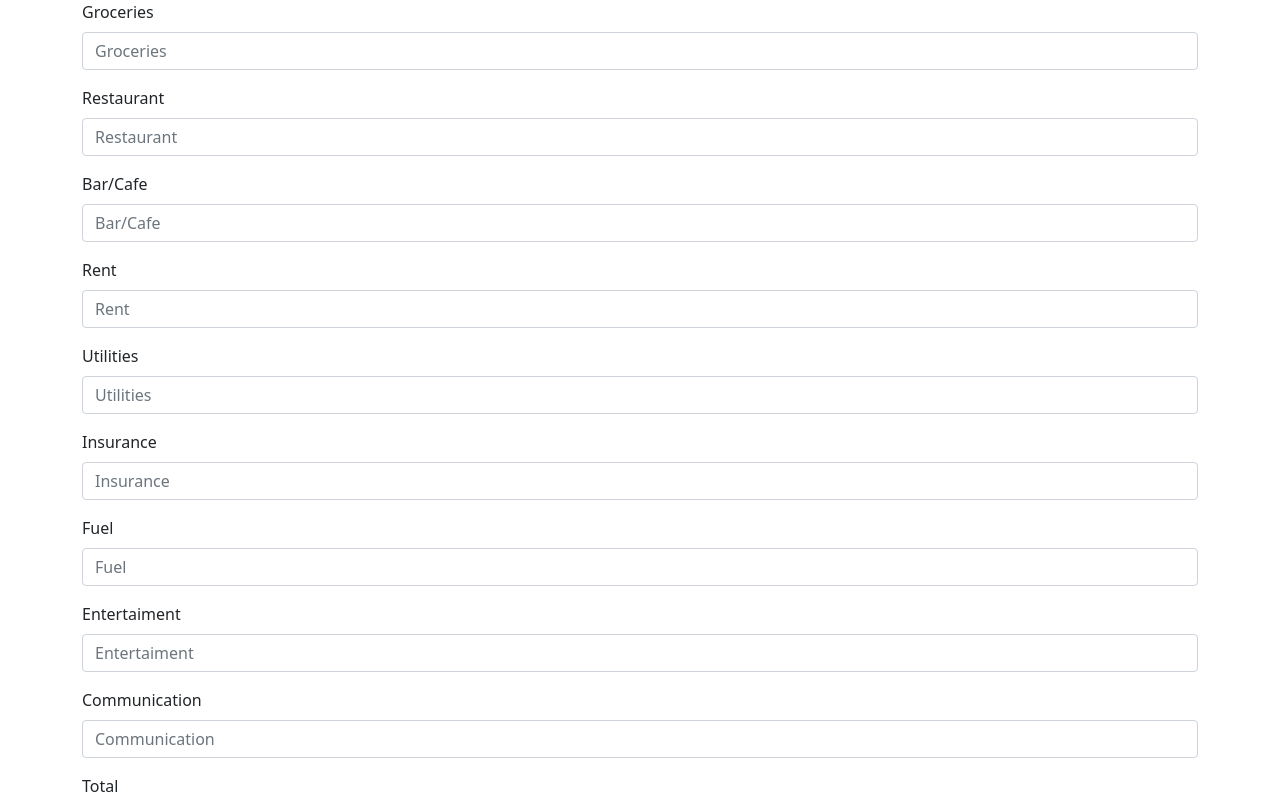
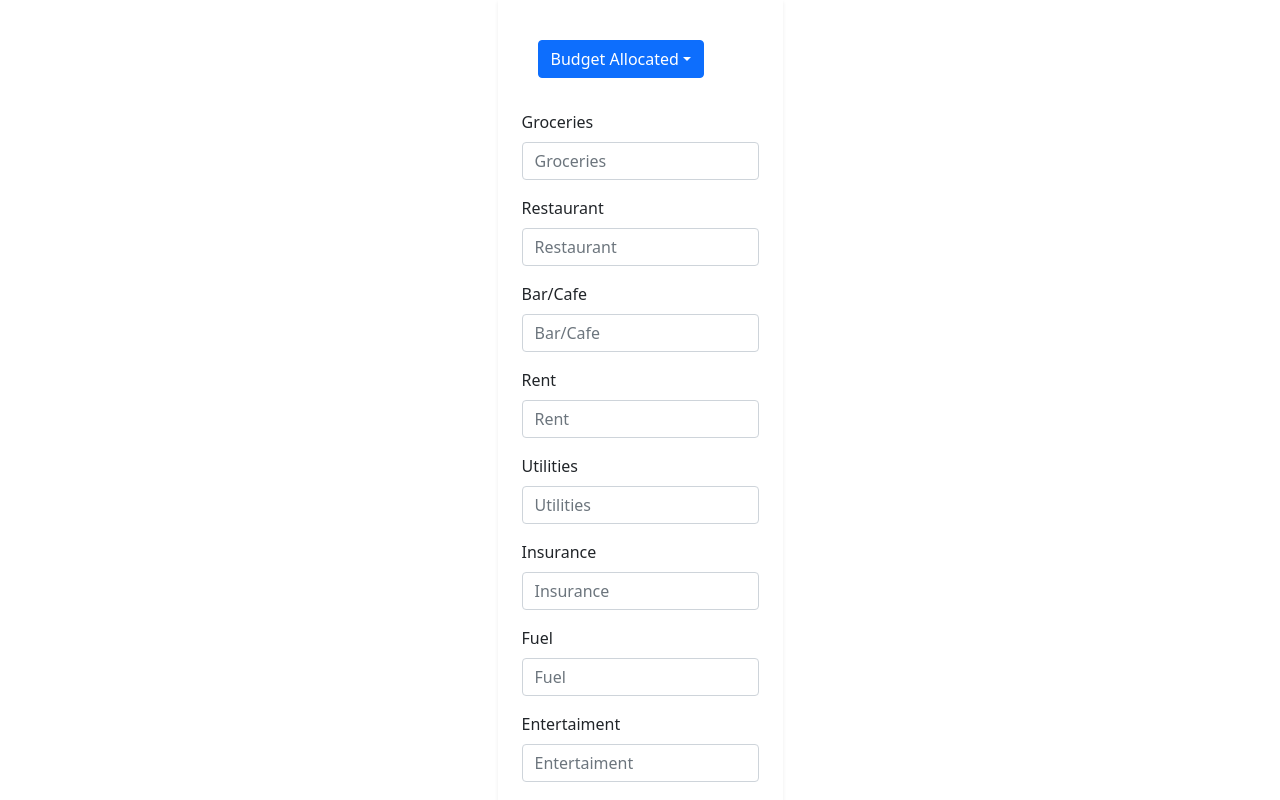
Before and after one commit to chingu-voyages/v39-bears-team-08, a React (Create React App) app: page / in a window 1280 px wide. Shown: the top 800 px of the page. Built offline with nearby package versions, Linux system fonts and the light colour scheme.

Commit message:
add bufget allocated button dropmenu

```diff
--- a/src/expenses/Expenses.jsx
+++ b/src/expenses/Expenses.jsx
@@ -1,5 +1,5 @@
 import React from 'react'
-import { Container, Row, Col, Form, Button } from 'react-bootstrap';
+import { Container, Row, Col, Form, Button, DropdownButton, Dropdown } from 'react-bootstrap';
 
 
 const Expenses = () => {
@@ -8,7 +8,12 @@ const Expenses = () => {
         <>
             <Container>
                 <Row>
-                    <Col>
+                    <Col lg={3} md={3} sm={5} className='p-4 m-auto shadow-sm rounded-lg'>
+                    <DropdownButton className='p-3 mb-3'id="budget-allocated" title="Budget Allocated">
+                        <Dropdown.Item href="#/action-1">Expenses Name Here</Dropdown.Item>
+                        <Dropdown.Item href="#/action-2">Expenses Name Here</Dropdown.Item>
+                        <Dropdown.Item href="#/action-3">Expenses Name Here</Dropdown.Item>
+                    </DropdownButton>
                         <Form>
                             <Form.Group className="mb-3" controlId="groceries">
                                 <Form.Label>Groceries</Form.Label>
```
